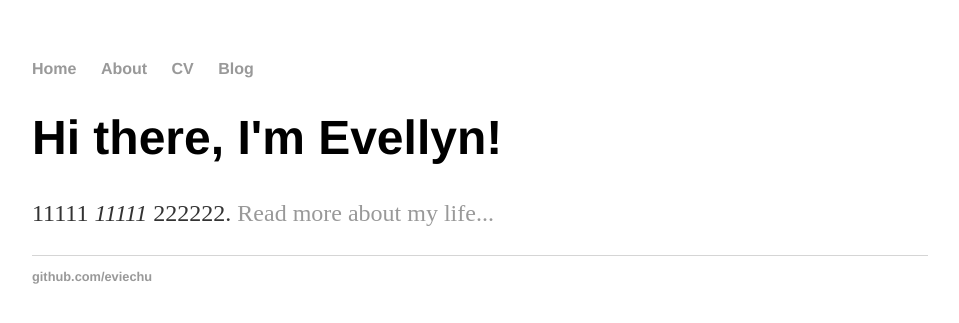
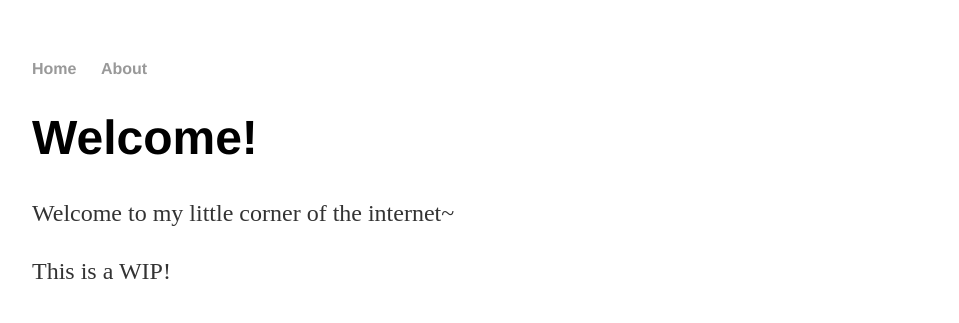
Before and after one commit to Eviechu/eviechu.github.io, a Jekyll site: the page index.html, which Jekyll copies as it is, in a window 1280 px wide. Shown: the top 323 px of the page, without its empty margins (160-1119 px from the left). Built offline with Jekyll 4.4.1, drawn with Linux system fonts in a browser that asks for light colours.

Commit message:
Update index.html

```diff
--- a/index.html
+++ b/index.html
@@ -9,20 +9,10 @@
     		<ul>
         		<li><a href="/">Home</a></li>
 	        	<li><a href="/about">About</a></li>
-        		<li><a href="/cv">CV</a></li>
-        		<li><a href="/blog">Blog</a></li>
     		</ul>
 		</nav>
-		<div class="container">
-    		<div class="blurb">
-        		<h1>Hi there, I'm Evellyn!</h1>
-				<p>11111 <em>11111</em> 222222. <a href="/about">Read more about my life...</a></p>
-    		</div><!-- /.blurb -->
-		</div><!-- /.container -->
-		<footer>
-    		<ul>
-        		<li><a href="https://github.com/eviechu">github.com/eviechu</a></li>
-			</ul>
-		</footer>
+		<h1>Welcome!</h1>
+		<p>Welcome to my little corner of the internet~</p>
+		<p>This is a WIP!</p>
 	</body>
 </html>
```
